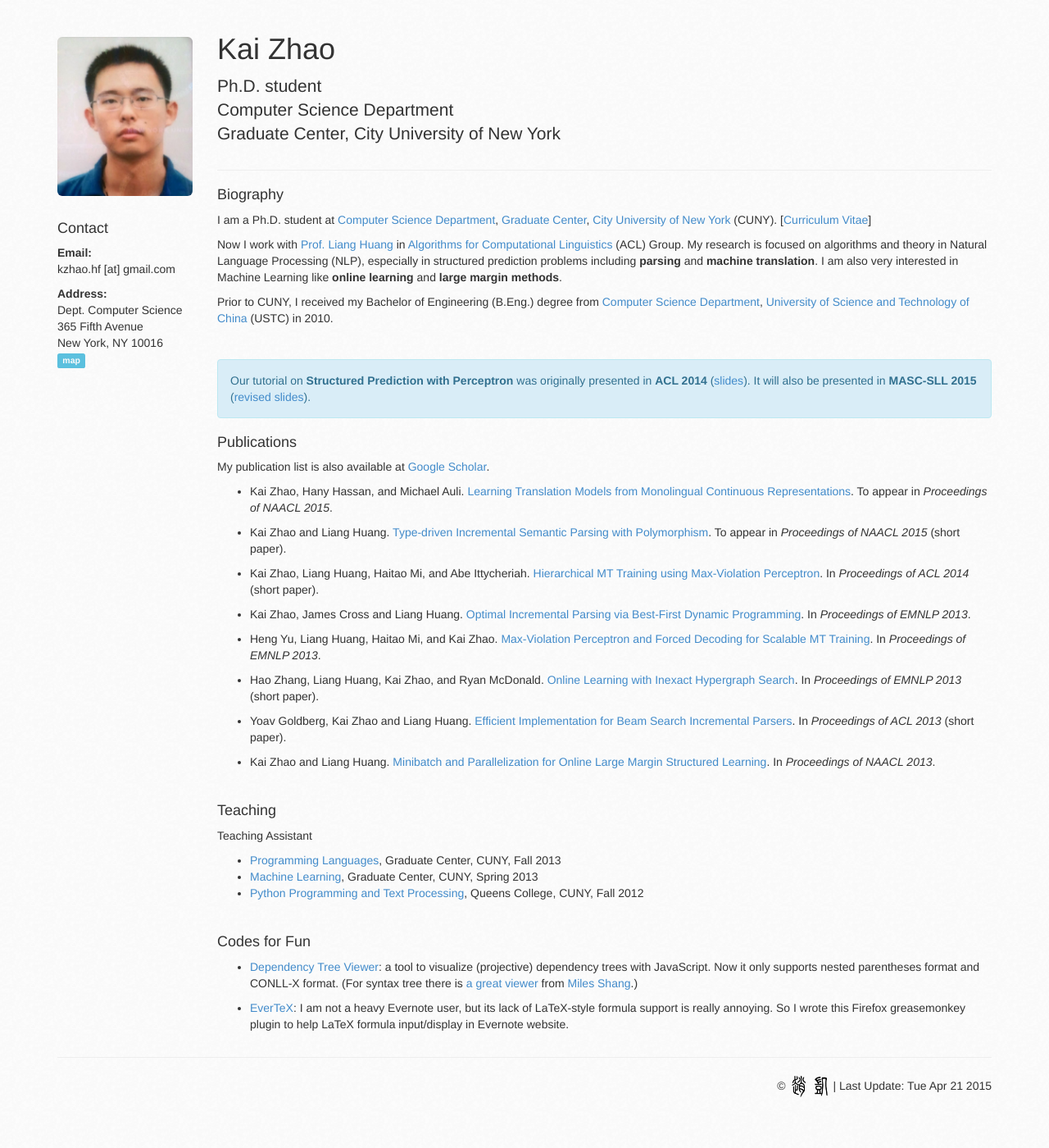
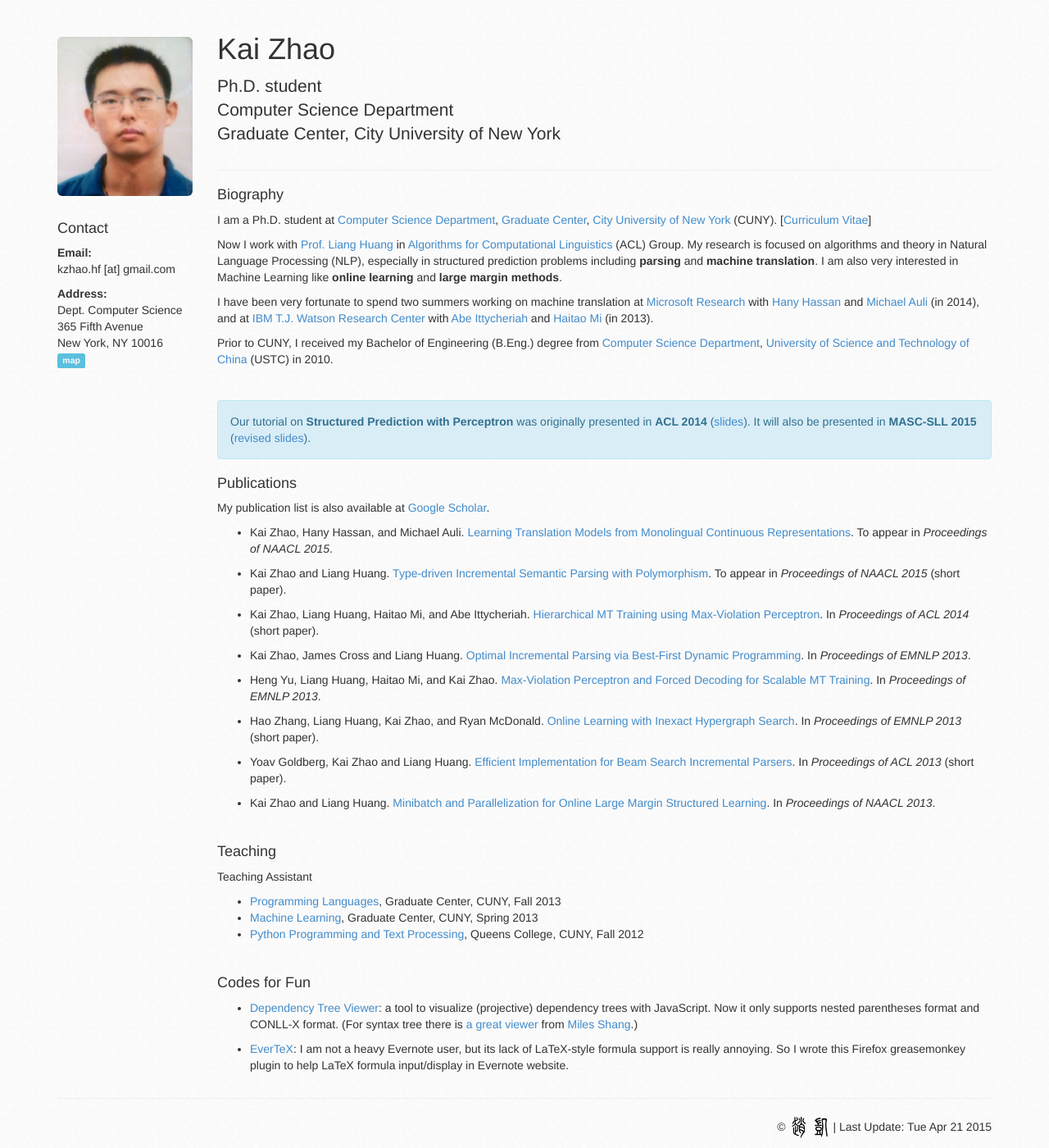
Before and after one commit to kaayy/kaayy.github.io, a Jekyll site: the page built from index.md, in a window 1280 px wide. Shown: the whole page at 82% size. Built offline with Jekyll 4.4.1, drawn with Linux system fonts in a browser that asks for light colours; before the commit the page ends 1350 px from its top, so only the background shows below that.

Commit message:
add intern experiences

```diff
--- a/index.md
+++ b/index.md
@@ -8,6 +8,8 @@ title: Kai Zhao - Homepage
 I am a Ph.D. student at [Computer Science Department](http://cs.gc.cuny.edu/), [Graduate Center](http://www.gc.cuny.edu/), [City University of New York](http://www.cuny.edu/index.html) (CUNY). [[Curriculum Vitae](cv.pdf)]
 
 Now I work with [Prof. Liang Huang](http://acl.cs.qc.edu/~lhuang/) in [Algorithms for Computational Linguistics](http://acl.cs.qc.edu/) (ACL) Group. My research is focused on algorithms and theory in Natural Language Processing (NLP), especially in structured prediction problems including **parsing** and **machine translation**. I am also very interested in Machine Learning like **online learning** and **large margin methods**.
+
+I have been very fortunate to spend two summers working on machine translation at [Microsoft Research](http://research.microsoft.com/en-us/) with [Hany Hassan](http://research.microsoft.com/en-us/people/hanyh/) and [Michael Auli](http://michaelauli.github.io/) (in 2014), and at [IBM T.J. Watson Research Center](http://www.research.ibm.com/labs/watson/) with [Abe Ittycheriah](#) and [Haitao Mi](http://researcher.watson.ibm.com/researcher/view.php?person=us-hmi) (in 2013).
 
 Prior to CUNY, I received my Bachelor of Engineering (B.Eng.) degree from [Computer Science Department](http://cs.ustc.edu.cn/), [University of Science and Technology of China](http://www.ustc.edu.cn/) (USTC) in 2010.
 
```
